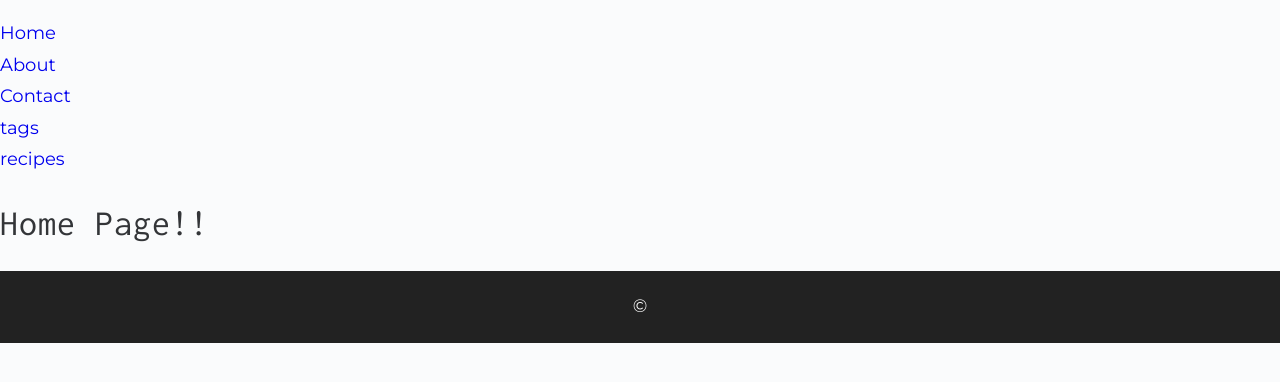
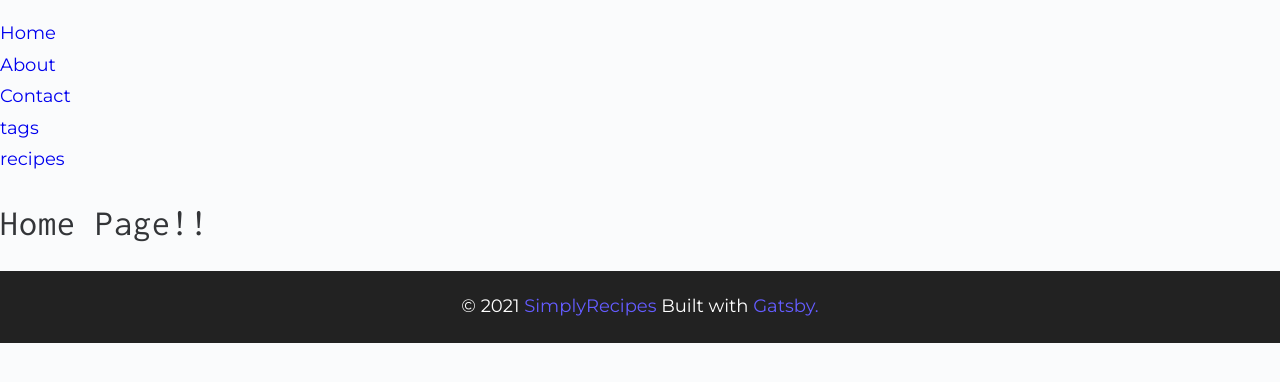
Before and after one commit to TotoroDavid/Gatsby-V3-Recipes-Site-Project, a Gatsby site: page / in a window 1280 px wide. Built offline with nearby package versions, Linux system fonts and the light colour scheme; Gatsby itself is replaced by a stand-in of ours.

Commit message:
setting the css and layout'

```diff
--- a/src/components/Footer.js
+++ b/src/components/Footer.js
@@ -3,7 +3,11 @@ import React from 'react'
 const Footer = () => {
     return (
         <footer className='page-footer'>
-            <p>&copy;</p>
+            <p>
+                &copy; {new Date().getFullYear()}
+                <span> SimplyRecipes </span>Built with{" "}
+                <a href="https://www.gatsbyjs.com/">Gatsby.</a>
+            </p>
         </footer>
     )
 }
```
Also changed, not shown: src/pages/404.js (+6 -1 lines).
